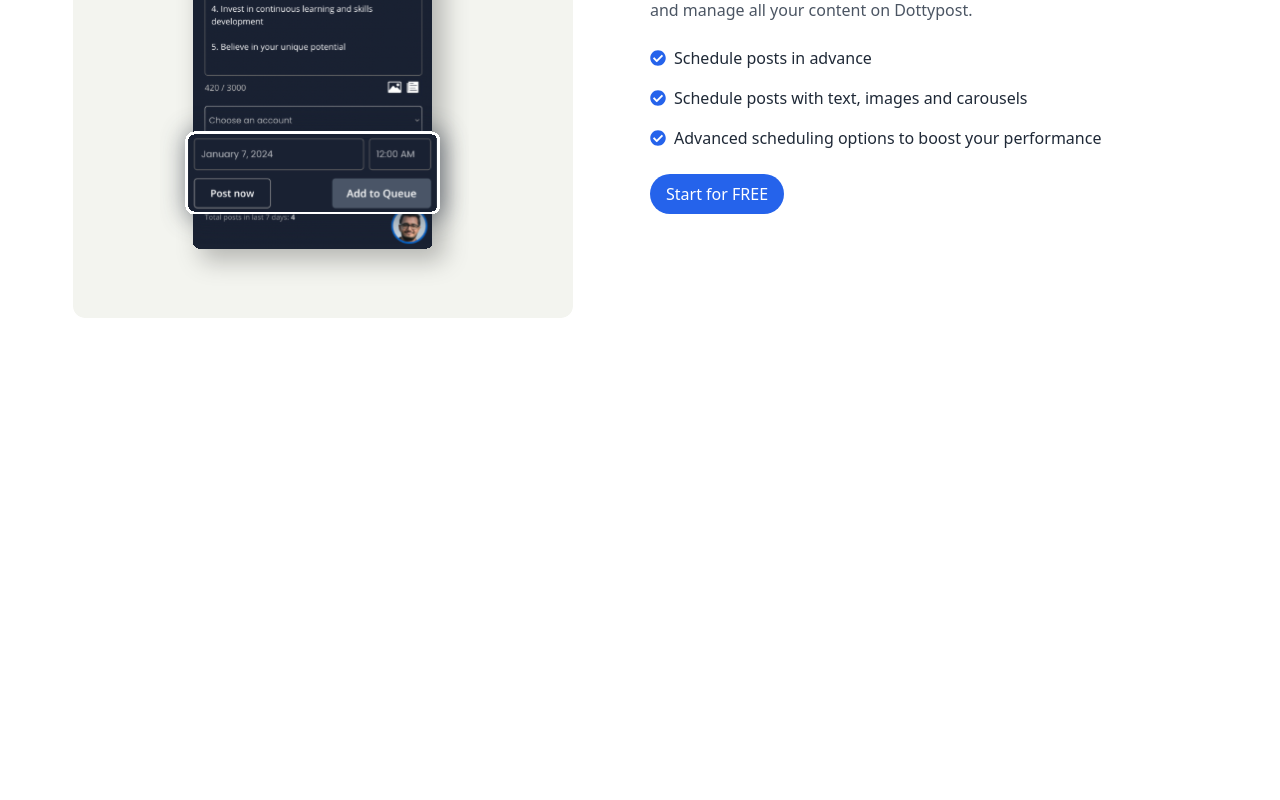
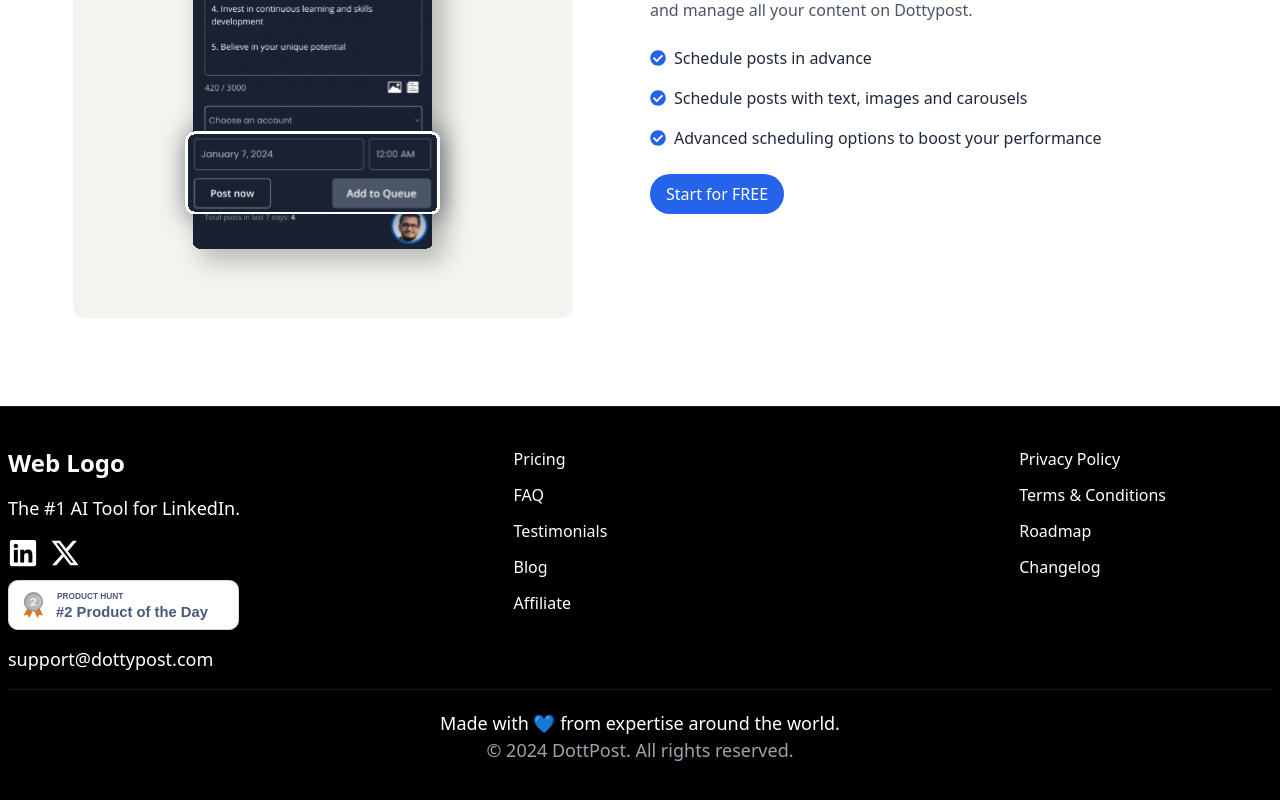
Before and after one commit to rifat0rahman/CometFrontend, a React (Vite) app: page / in a window 1280 px wide. Shown: the part 3510-4310 px from the top of the page. Before the commit the page ends 3916 px from the top, so only its background shows below. Built offline with nearby package versions, Linux system fonts and the light colour scheme.

Commit message:
footer component is done

```diff
--- /dev/null
+++ b/src/Components/DefaultComponents/Footer/Footer.jsx
@@ -0,0 +1,68 @@
+import { FaLinkedin } from "react-icons/fa";
+import { FaXTwitter } from "react-icons/fa6";
+import productImage from "../../../image/productHunt.svg";
+import { Link } from "react-router-dom";
+
+export default function Footer() {
+  return (
+    <div className="w-full bg-black border-t py-10 px-2 border-gray-900">
+      <div className="container mx-auto grid grid-cols-1 border-b border-gray-900 sm:grid-cols-3 md:grid-cols-5">
+        <div className="w-full">
+          <h1 className="text-2xl text-white font-bold">Web Logo</h1>
+          <p className="text-white text-[18px] my-4">
+            The #1 AI Tool for LinkedIn.
+          </p>
+          <div className="w-full flex mb-3 items-center gap-3">
+            <FaLinkedin className="text-3xl text-white" />
+            <FaXTwitter className="text-3xl text-white" />
+          </div>
+          <Link>
+            <img src={productImage} alt="product image" className="h-[50px]" />
+          </Link>
+          <p className="text-white text-[18px] my-4">support@dottypost.com</p>
+        </div>
+        <span></span>
+        <div className="w-full flex flex-col gap-3">
+          <Link to={`/`} className="text-white">
+            Pricing
+          </Link>
+          <Link to={`/`} className="text-white">
+            FAQ
+          </Link>
+          <Link to={`/`} className="text-white">
+            Testimonials
+          </Link>
+          <Link to={`/`} className="text-white">
+            Blog
+          </Link>
+          <Link to={`/`} className="text-white">
+            Affiliate
+          </Link>
+        </div>
+        <span></span>
+        <div className="w-full flex flex-col gap-3">
+          <Link to={`/`} className="text-white">
+            Privacy Policy
+          </Link>
+          <Link to={`/`} className="text-white">
+            Terms & Conditions
+          </Link>
+          <Link to={`/`} className="text-white">
+            Roadmap
+          </Link>
+          <Link to={`/`} className="text-white">
+            Changelog
+          </Link>
+        </div>
+      </div>
+      <div className="w-full flex flex-col justify-center items-center py-5">
+        <p className="text-white text-[18px] text-center">
+          Made with 💙 from expertise around the world.{" "}
+        </p>
+        <p className="text-gray-400 text-[18px] text-center">
+          © 2024 DottPost. All rights reserved.
+        </p>
+      </div>
+    </div>
+  );
+}
--- a/src/Components/HomeComponents/HomeRoot.jsx
+++ b/src/Components/HomeComponents/HomeRoot.jsx
@@ -1,12 +1,14 @@
 import { Outlet } from "react-router-dom";
 import support from "../../image/public.jpeg";
-import Navbar from "../DefaultComponents/Navbar";
+import Navbar from "../DefaultComponents/Navbar/Navbar";
+import Footer from "../DefaultComponents/Footer/Footer";
 
 export default function HomeRoot() {
   return (
     <div className="w-full relative">
       <Navbar></Navbar>
       <Outlet></Outlet>
+      <Footer></Footer>
       <div className="w-[250px] cursor-pointer items-center fixed bottom-3 right-3 grid grid-cols-4 gap-4">
         <div className="w-full bg-white col-span-3 p-2 arrow customshadow rounded-md">
           <p className="text-black text-md">Hay there!</p>
```
Also changed, not shown: src/Components/DefaultComponents/Navbar/Navbar.jsx (renamed from src/Components/DefaultComponents/Navbar.jsx).
